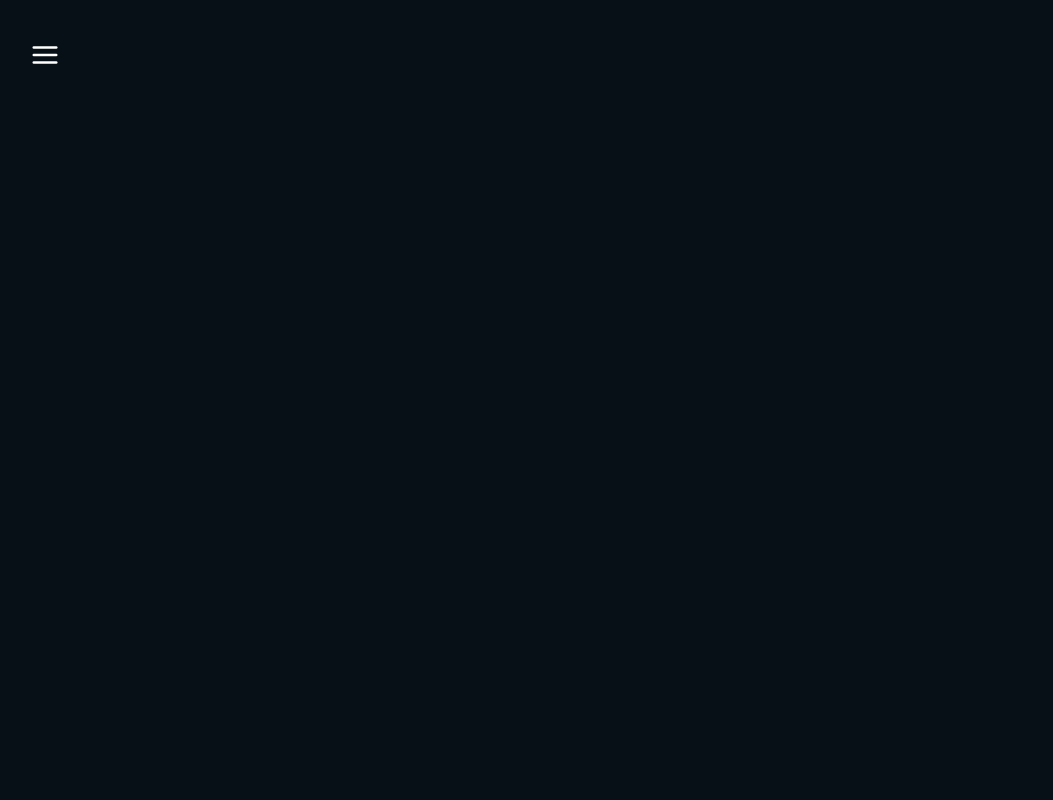
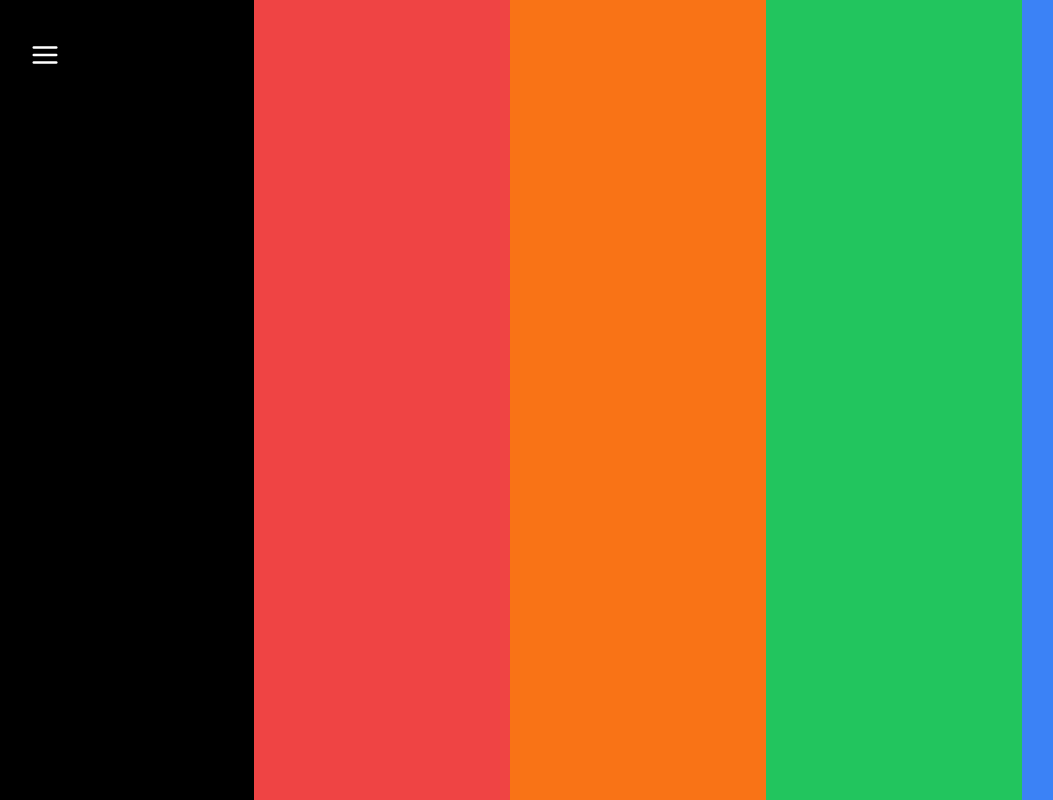
Before and after one commit to YouDontSayIt-dev/Detection-of-Breakages-Over-Railway-Tracks-Using-YOLOv8-Model, a React (Create React App) app in the folder thesis-webapp/: page /yolov8/inference in a window 1280 px wide. Shown: the whole page, without its empty margins (2-1055 px from the left). Built offline with nearby package versions, Linux system fonts and the light colour scheme.

Commit message:
started inference page

```diff
--- a/thesis-webapp/src/components/Sidebar.js
+++ b/thesis-webapp/src/components/Sidebar.js
@@ -50,8 +50,9 @@ const Sidebar = ({ activePage }) => {
   };
 
   return (
+    <div className="absolute h-screen">
       <div
-      className={`flex flex-col h-full  bg-customSidebarColor text-white rounded-tr-3xl rounded-br-3xl ${
+        className={`flex flex-col h-full  bg-customSidebarColor text-white rounded-tr-3xl rounded-br-3xl z-50 ${
           isCollapsible ? "w-0" : "w-[335px]"
         } transition-all duration-500`}
       >
@@ -325,6 +326,7 @@ const Sidebar = ({ activePage }) => {
           )}
         </div>
       </div>
+    </div>
   );
 };
 
--- a/thesis-webapp/src/pages/YOLOv8_Inference.js
+++ b/thesis-webapp/src/pages/YOLOv8_Inference.js
@@ -3,11 +3,16 @@ import React from "react";
 import { useLocation } from "react-router-dom";
 
 const Yolov8Inference = () => {
-  const location = useLocation();
+  const location = useLocation(); //gets the current path location
 
   return (
-    <div className="w-screen h-screen bg-customBackground overflow-hidden">
+    <div className="flex w-screen h-screen bg-customBackground overflow-hidden">
       <Sidebar activePage={location.pathname} />
+      <div className="w-[20%] h-screen bg-black"></div>
+      <div className="w-[20%] h-screen bg-red-500"></div>
+      <div className="w-[20%] h-screen bg-orange-500"></div>
+      <div className="w-[20%] h-screen bg-green-500"></div>
+      <div className="w-[20%] h-screen bg-blue-500"></div>
     </div>
   );
 };
```
Lines whose indentation alone changed are shown as unchanged.
